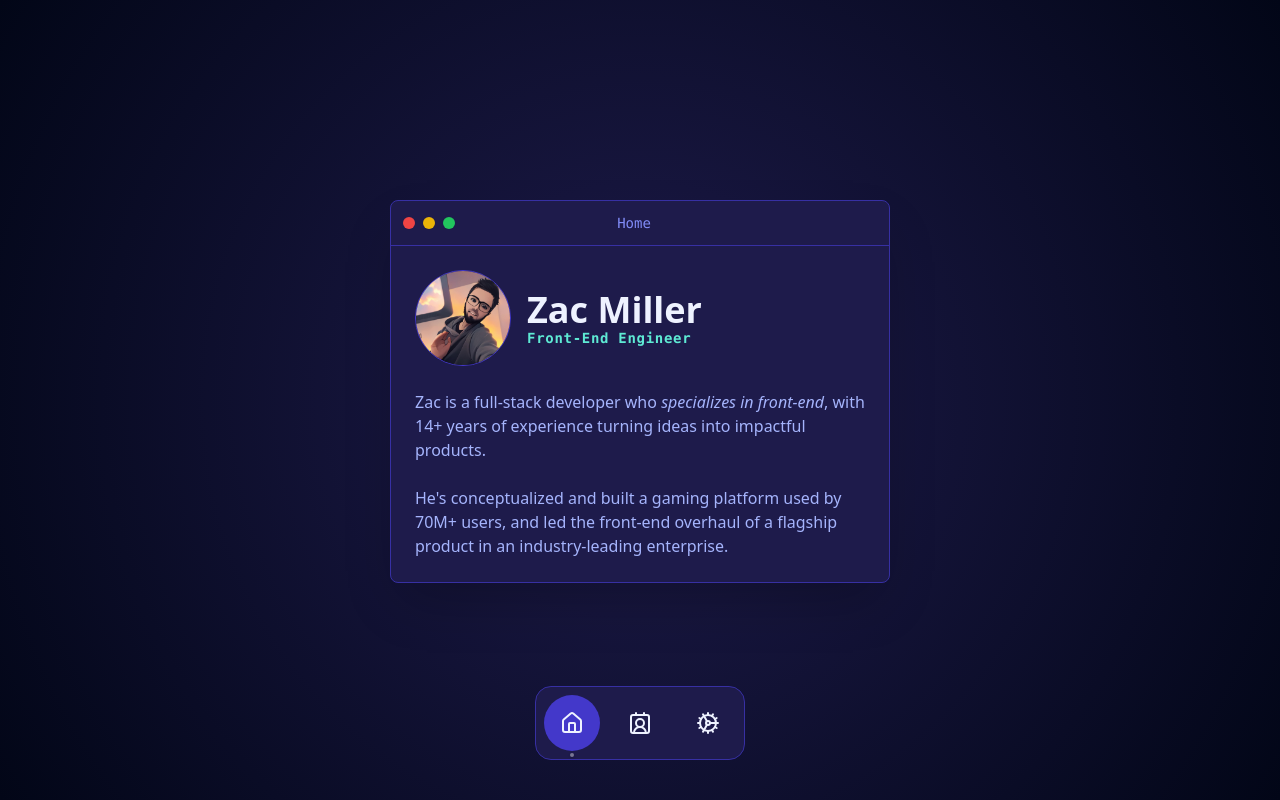
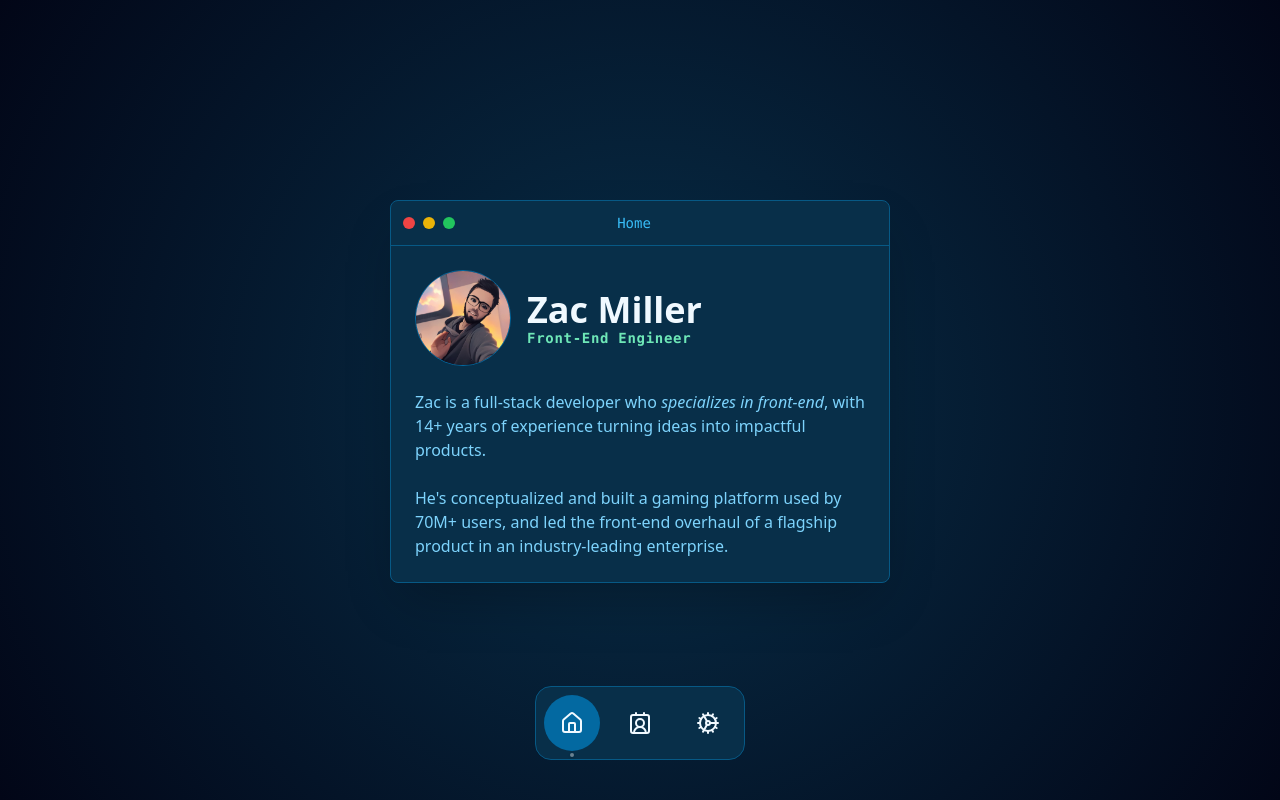
Before and after one commit to zacmiller26/portfolio-by-zac, a Next.js app: page / in a window 1280 px wide. Built offline with nearby package versions, Linux system fonts and the light colour scheme; what tailwindcss-hero-patterns would draw is missing.

Commit message:
feat(tailwind): add dynamic pattern classes to safelist and update PATTERN_CONFIG

```diff
--- a/lib/config/themeConfig.ts
+++ b/lib/config/themeConfig.ts
@@ -1,6 +1,10 @@
 import { Fan, Flame, Lightbulb, Moon, Shell } from 'lucide-react'
 
 export const THEME_CONFIG = {
+  ocean: {
+    label: 'Ocean',
+    icon: Shell
+  },
   midnight: {
     label: 'Midnight',
     icon: Moon
@@ -8,10 +12,6 @@
   ember: {
     label: 'Ember',
     icon: Flame
-  },
-  ocean: {
-    label: 'Ocean',
-    icon: Shell
   },
   smoke: {
     label: 'Smoke',
@@ -30,28 +30,28 @@
 export const PATTERN_CONFIG = {
   temple: {
     label: 'Temple',
-    className: 'heropattern-temple-white/10 opacity-10',
-    previewClassName: 'heropattern-temple-white/10 opacity-100'
+    className: 'heropattern-temple-white/10 opacity-20',
+    previewClassName: 'heropattern-temple-white/50 opacity-50'
   },
   wiggle: {
     label: 'Wiggle',
     className: 'heropattern-wiggle-white/10 opacity-20',
-    previewClassName: 'heropattern-wiggle-white/10 opacity-100'
+    previewClassName: 'heropattern-wiggle-white/50 opacity-50'
   },
   signal: {
     label: 'Signal',
     className: 'heropattern-signal-white/10 opacity-20',
-    previewClassName: 'heropattern-signal-white/10 opacity-100'
+    previewClassName: 'heropattern-signal-white/50 opacity-50'
   },
   polkadots: {
     label: 'Polka Dots',
     className: 'heropattern-polkadots-white/10 opacity-20',
-    previewClassName: 'heropattern-polkadots-white/10 opacity-100'
+    previewClassName: 'heropattern-polkadots-white/50 opacity-50'
   },
   graphpaper: {
     label: 'Graph Paper',
     className: 'heropattern-graphpaper-white/10 opacity-20',
-    previewClassName: 'heropattern-graphpaper-white/10 opacity-100'
+    previewClassName: 'heropattern-graphpaper-white/50 opacity-50'
   },
   none: {
     label: 'None',
--- a/tailwind.config.ts
+++ b/tailwind.config.ts
@@ -27,5 +27,14 @@
       }
     }
   },
+  safelist: [
+    {
+      pattern:
+        /heropattern-(temple|wiggle|signal|polkadots|graphpaper)-white\/(10|50)/
+    },
+    {
+      pattern: /opacity-(10|20|50|100)/
+    }
+  ],
   plugins: [require('tailwindcss-hero-patterns')]
 } satisfies Config
```
